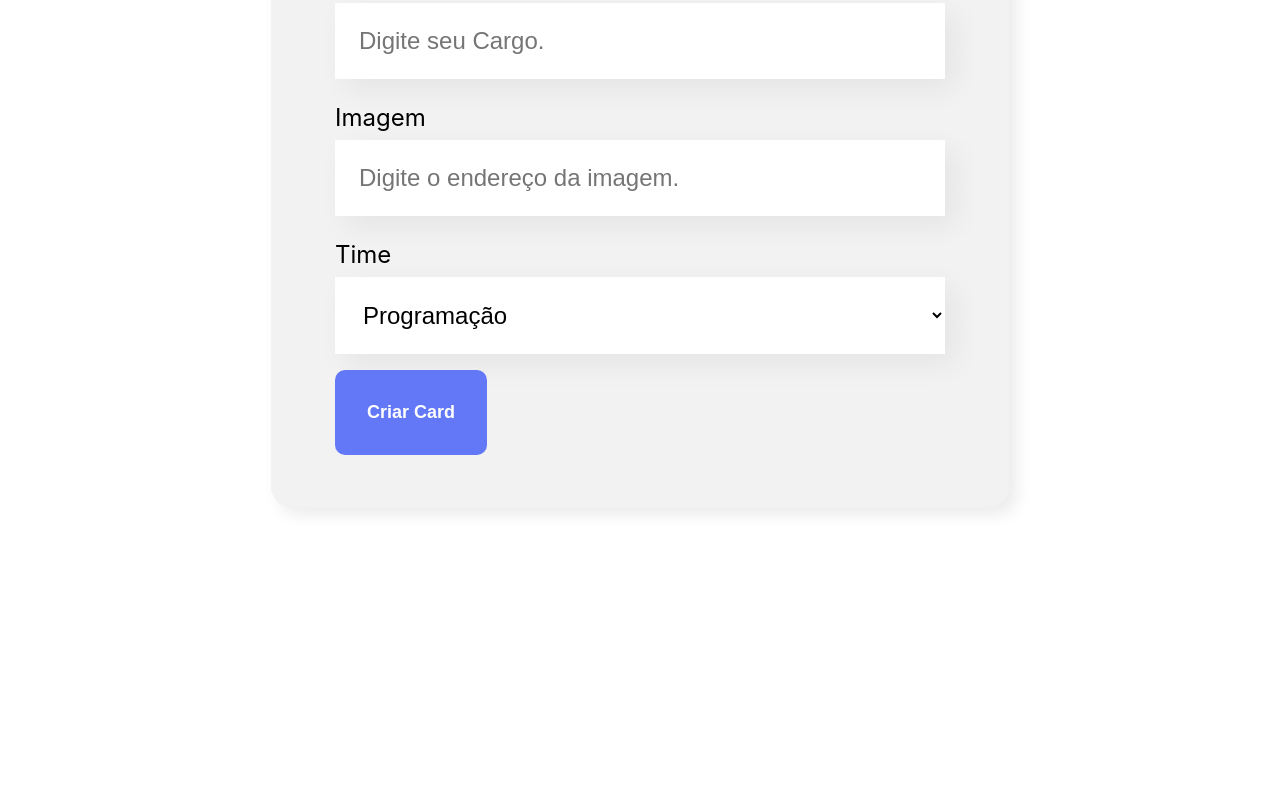
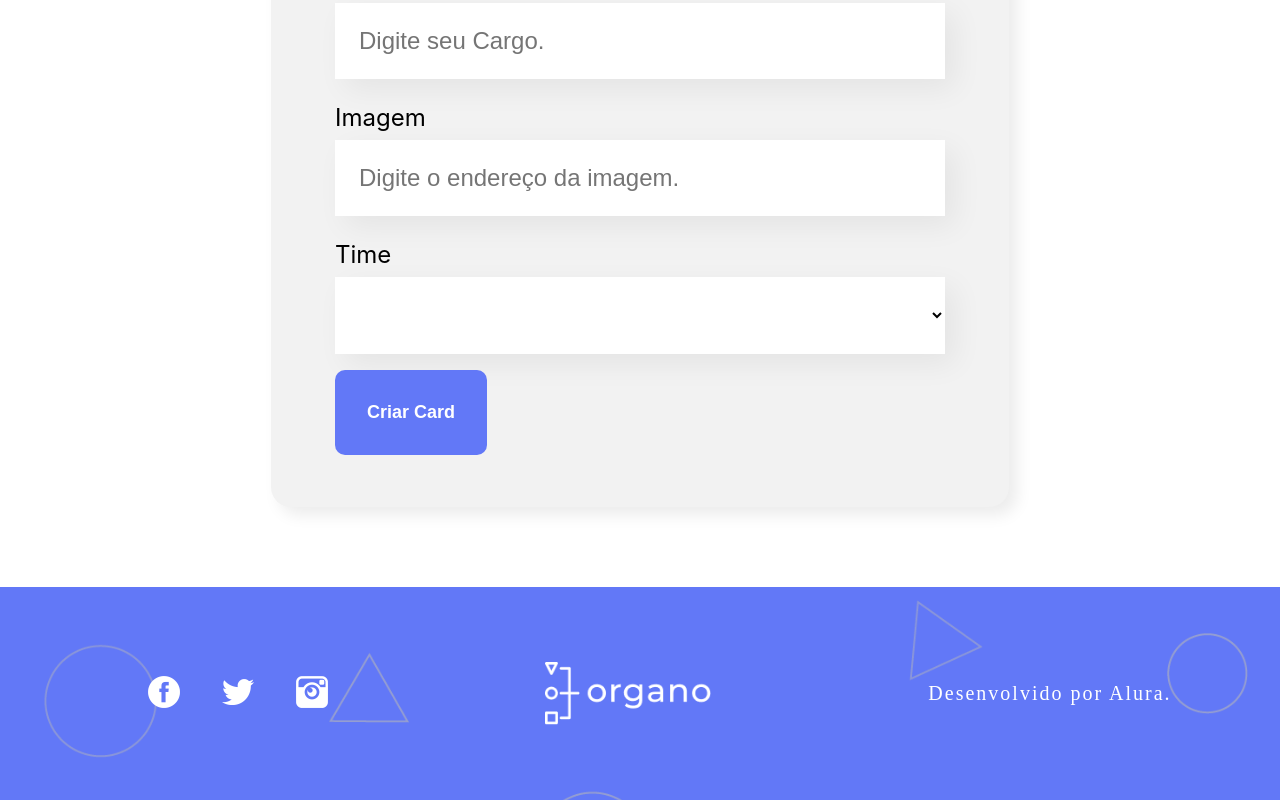
Before and after one commit to alexandreduara/Organo-React, a React (Create React App) app: page / in a window 1280 px wide. Shown: the part 858-1658 px from the top of the page. Before the commit the page ends 1445 px from the top, so only its background shows below. Built offline with nearby package versions, Linux system fonts and the light colour scheme.

Commit message:
Finalizando o Projeto

```diff
--- a/src/App.js
+++ b/src/App.js
@@ -1,6 +1,7 @@
 import { useState } from "react";
 import Banner from "./componentes/Banner";
 import Formulario from "./componentes/Formulario";
+import Rodape from "./componentes/Rodape";
 import Time from "./componentes/Time";
 
 function App() {
@@ -44,7 +45,6 @@ function App() {
 
   const [colaboradores, setColaboradores] = useState([]);
   const aoNovoColaboradorAdicionado = (colaborador) => {
-    console.log(colaborador);
     setColaboradores([...colaboradores, colaborador]);
   };
 
@@ -66,6 +66,7 @@ function App() {
           colaboradores={colaboradores.filter(colaborador => colaborador.time === time.nome)}
         />
       ))}
+      <Rodape />
     </div>
   );
 }
--- a/src/componentes/Colaborador/Colaborador.css
+++ b/src/componentes/Colaborador/Colaborador.css
@@ -13,7 +13,7 @@
     bottom: -50px;
 }
 
-.colaborador .rodape {
+.colaborador .rodape__colaborador {
     background: #FFFFFF;
     box-shadow: 5px 5px 15px rgba(0, 0, 0, 0.08);
     border-radius: 0px 0px 10px 10px;
@@ -21,7 +21,7 @@
     padding-bottom: 40px;
 }
 
-.colaborador .rodape h4 {
+.colaborador .rodape__colaborador h4 {
     color: #6278F7;
     font-size: 18px;
     line-height: 22px;
@@ -29,7 +29,7 @@
     margin-bottom: 8px;
 }
 
-.colaborador .rodape h5 {
+.colaborador .rodape__colaborador h5 {
     font-size: 18px;
     line-height: 22px;
     color: #212121;
--- a/src/componentes/Colaborador/index.js
+++ b/src/componentes/Colaborador/index.js
@@ -1,12 +1,12 @@
 import "./Colaborador.css";
 
-const Colaborador = ({ nome, imagem, cargo }) => {
+const Colaborador = ({ nome, imagem, cargo, corDeFundo }) => {
   return (
-    <div className="colaborador">
-      <div className="cabecalho">
+    <div className="colaborador" >
+      <div className="cabecalho" style={{backgroundColor: corDeFundo}}>
         <img src={imagem} alt={nome} />
       </div>
-      <div className="rodape">
+      <div className="rodape__colaborador">
         <h4>{nome}</h4>
         <h5>{cargo}</h5>
       </div>
--- a/src/componentes/ListaSuspensa/index.js
+++ b/src/componentes/ListaSuspensa/index.js
@@ -4,7 +4,8 @@ const ListaSuspensa = (props) => {
   return (
     <div className="lista-suspensa">
       <label>{props.label}</label>
-      <select onChange={evento => props.aoAlterado(evento.target.value)} required={props.obrigatorio} value={props.value}>
+      <select onChange={evento => props.aoAlterado(evento.target.value)} required={props.obrigatorio} value={props.valor}>
+        <option value=""></option>
         {props.itens.map((item) => {
             return <option key={item}>{item}</option>}
         )}
--- /dev/null
+++ b/src/componentes/Rodape/Rodape.css
@@ -0,0 +1,29 @@
+.rodape{
+    height: 213px;
+    background-color: #6278F7;
+    display: flex;
+    align-items: center;
+    justify-content: space-around;
+    background-image: url(/public/imagens/fundo.png);
+    background-size: cover;
+}
+
+.rodape ul{
+    display: flex;
+    list-style: none;
+    justify-content: space-between;
+    width: 180px;
+}
+
+.rodape > img{
+    width: 166px;
+}
+
+.rodape h6{
+    font-family: 'Montserrat';
+    font-weight: 500;
+    font-size: 20px;
+    color: #FFF;
+    letter-spacing: 2px;
+
+}
--- /dev/null
+++ b/src/componentes/Rodape/index.js
@@ -0,0 +1,36 @@
+import './Rodape.css'
+
+const icones = [
+    {
+      href: "/",
+      alt: "Facebook",
+      src: "/imagens/fb.png"
+
+  },
+    {
+      href: "/",
+      alt: "Twitter",
+      src: "/imagens/tw.png"
+  },
+    {
+      href: "/",
+      alt: "Instagram",
+      src: "/imagens/ig.png"
+  },
+
+  ]
+
+
+const Rodape = (props) => {
+    return(
+        <section className="rodape">
+            <ul>
+                {icones.map((icone) => (<li key={icone.alt}><a href={icone.href}><img  src={icone.src} alt={icone.alt} /></a></li>))}
+            </ul>
+            <img src="/imagens/logo.png" alt="" />
+            <h6>Desenvolvido por Alura.</h6>
+        </section>
+    )
+}
+
+export default Rodape
--- a/src/componentes/Time/index.js
+++ b/src/componentes/Time/index.js
@@ -11,6 +11,8 @@ const Time = (props) => {
       <div className="colaboradores">
         {props.colaboradores.map((colaborador) => (
           <Colaborador
+            corDeFundo={props.corPrimaria}
+            key={colaborador.nome}
             nome={colaborador.nome}
             cargo={colaborador.cargo}
             imagem={colaborador.imagem}
```
